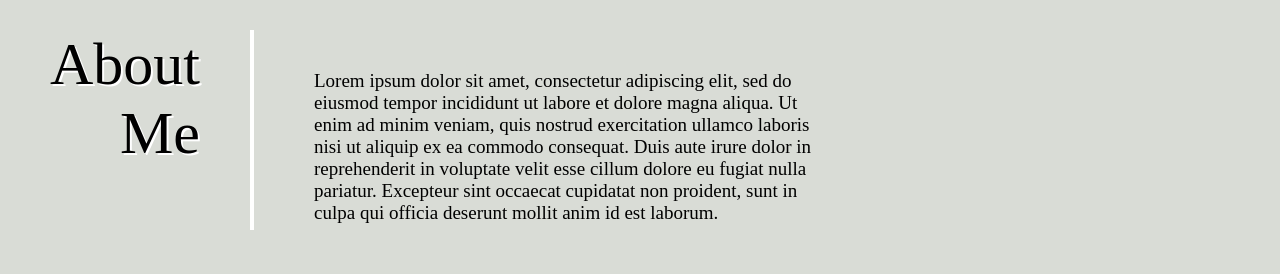
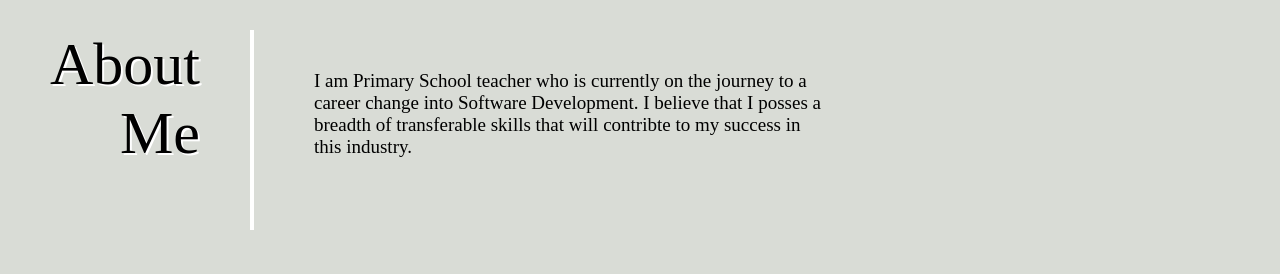
Before and after one commit to Hamdiyusuf/dev-portfolio, a plain HTML site: page index.html in a window 1280 px wide. Shown: the part 124-398 px from the top of the page. Drawn offline with Linux system fonts and the light colour scheme.

Commit message:
Updating about me section

```diff
--- a/index.html
+++ b/index.html
@@ -34,7 +34,7 @@
         <div class="vl"></div>
 
         <div id="aboutme">
-        <p>Lorem ipsum dolor sit amet, consectetur adipiscing elit, sed do eiusmod tempor incididunt ut labore et dolore magna aliqua. Ut enim ad minim veniam, quis nostrud exercitation ullamco laboris nisi ut aliquip ex ea commodo consequat. Duis aute irure dolor in reprehenderit in voluptate velit esse cillum dolore eu fugiat nulla pariatur. Excepteur sint occaecat cupidatat non proident, sunt in culpa qui officia deserunt mollit anim id est laborum.</p>
+        <p> I am Primary School teacher who is currently on the journey to a career change into Software Development. I believe that I posses a breadth of transferable skills that will contribte to my success in this industry.</p>
 
         </div>
 
```
